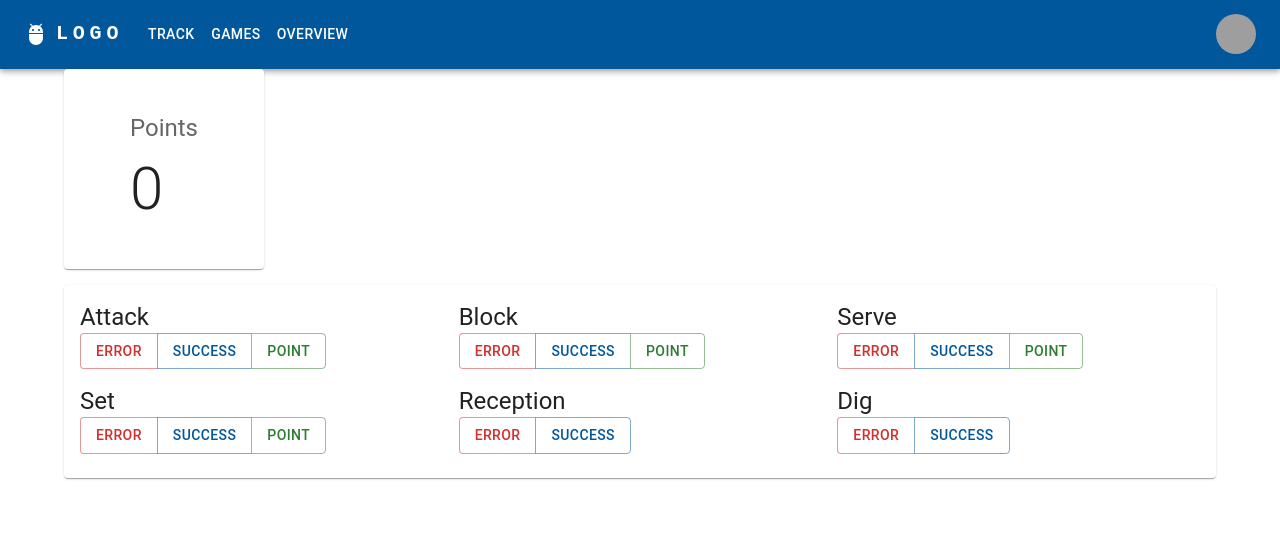
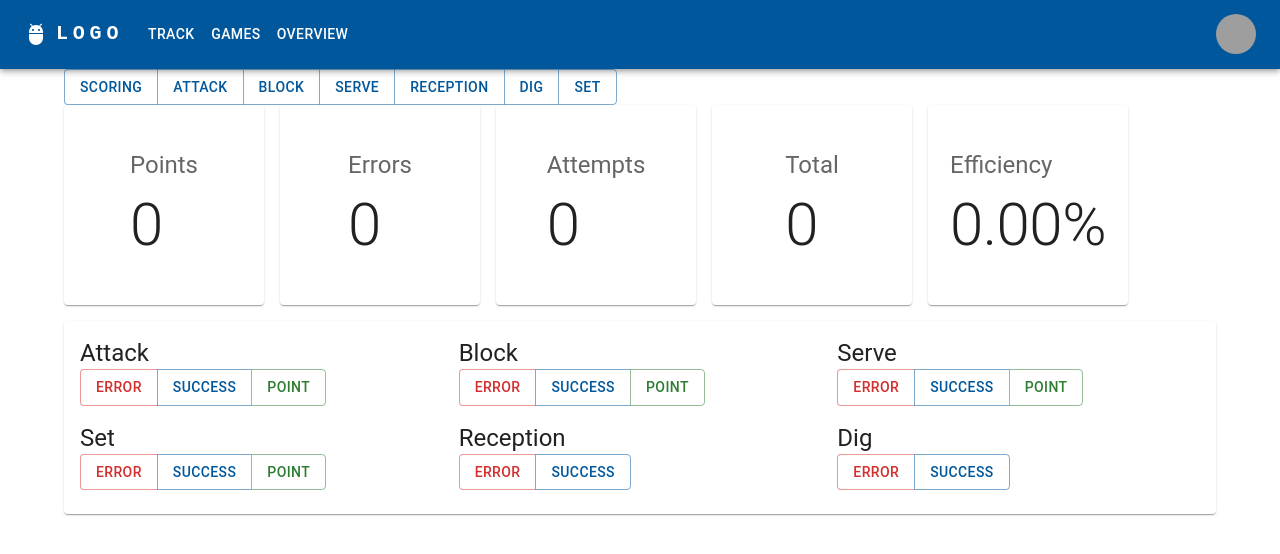
Before and after one commit to Angelo4/Volleyball-Stat-Tracker, a React (Create React App) app in the folder volleyball-stat-tracker-app/: page / in a window 1280 px wide. Shown: the top 554 px of the page. Built offline with nearby package versions, Linux system fonts and the light colour scheme; grey boxes are pictures that could not be loaded.

Commit message:
Create and use first iteration of DataBadge

```diff
--- a/volleyball-stat-tracker-app/src/components/SessionStatsContainer.tsx
+++ b/volleyball-stat-tracker-app/src/components/SessionStatsContainer.tsx
@@ -1,21 +1,6 @@
+import { Button, ButtonGroup, Grid } from '@mui/material';
 import { connect } from 'react-redux';
-
-import Table from '@mui/material/Table';
-import TableBody from '@mui/material/TableBody';
-import TableCell from '@mui/material/TableCell';
-import TableContainer from '@mui/material/TableContainer';
-import TableHead from '@mui/material/TableHead';
-import TableRow from '@mui/material/TableRow';
-import Paper from '@mui/material/Paper';
-import {
-  Button,
-  Card,
-  CardActions,
-  CardContent,
-  Stack,
-  Typography,
-} from '@mui/material';
-import theme from '../utils/Theme';
+import DataBadge from './vb_stat_display/DataBadge';
 
 type Props = { sessionStats: any };
 
@@ -33,7 +18,7 @@ const SessionStatsContainer = (props: Props) => {
 
   return (
     <>
-      {/* <ButtonGroup variant="outlined" aria-label="text button group">
+      <ButtonGroup variant="outlined" aria-label="text button group">
         <Button>Scoring</Button>
         <Button>Attack</Button>
         <Button>Block</Button>
@@ -41,54 +26,31 @@ const SessionStatsContainer = (props: Props) => {
         <Button>Reception</Button>
         <Button>Dig</Button>
         <Button>Set</Button>
-      </ButtonGroup> */}
+      </ButtonGroup>
 
-      <Paper
-        sx={{
-          maxWidth: 200,
-          minHeight: 200,
-          alignItems: 'center',
-          justifyContent: 'center',
-          display: 'flex',
-        }}
-      >
-        <Stack>
-          <Typography
-            variant="h5"
-            color={theme.palette.text.secondary}
-            gutterBottom
-          >
-            Points
-          </Typography>
-
-          <Typography variant="h2">
-            {props.sessionStats.attack.point}
-          </Typography>
-        </Stack>
-      </Paper>
-
-      {/* <TableContainer component={Paper}>
-        <Table sx={{ minWidth: 700 }} aria-label="customized table">
-          <TableHead>
-            <TableRow>
-              <TableCell>Point</TableCell>
-              <TableCell>Errors</TableCell>
-              <TableCell>Attempts</TableCell>
-              <TableCell>Total</TableCell>
-              <TableCell>Efficiency %</TableCell>
-            </TableRow>
-          </TableHead>
-          <TableBody>
-            <TableRow key={1}>
-              <TableCell>{props.sessionStats.attack.point}</TableCell>
-              <TableCell>{props.sessionStats.attack.error}</TableCell>
-              <TableCell>{props.sessionStats.attack.success}</TableCell>
-              <TableCell>{total}</TableCell>
-              <TableCell>{`${(calculation * 100).toFixed(2)}%`}</TableCell>
-            </TableRow>
-          </TableBody>
-        </Table>
-      </TableContainer> */}
+      <Grid container spacing={2}>
+        <Grid item>
+          <DataBadge title="Points" data={props.sessionStats.attack.point} />
+        </Grid>
+        <Grid item>
+          <DataBadge title="Errors" data={props.sessionStats.attack.error} />
+        </Grid>
+        <Grid item>
+          <DataBadge
+            title="Attempts"
+            data={props.sessionStats.attack.success}
+          />
+        </Grid>
+        <Grid item>
+          <DataBadge title="Total" data={total} />
+        </Grid>
+        <Grid item>
+          <DataBadge
+            title="Efficiency"
+            data={`${(calculation * 100).toFixed(2)}%`}
+          />
+        </Grid>
+      </Grid>
     </>
   );
 };
--- /dev/null
+++ b/volleyball-stat-tracker-app/src/components/vb_stat_display/DataBadge.tsx
@@ -0,0 +1,33 @@
+import { Paper, Stack, Typography } from '@mui/material';
+import theme from '../../utils/Theme';
+
+type Props = { title: string; data: string | number };
+
+const DataBadge = (props: Props) => {
+  return (
+    <Paper
+      sx={{
+        maxWidth: 200,
+        minWidth: 200,
+        minHeight: 200,
+        alignItems: 'center',
+        justifyContent: 'center',
+        display: 'flex',
+      }}
+    >
+      <Stack>
+        <Typography
+          variant="h5"
+          color={theme.palette.text.secondary}
+          gutterBottom
+        >
+          {props.title}
+        </Typography>
+
+        <Typography variant="h2">{props.data}</Typography>
+      </Stack>
+    </Paper>
+  );
+};
+
+export default DataBadge;
```
